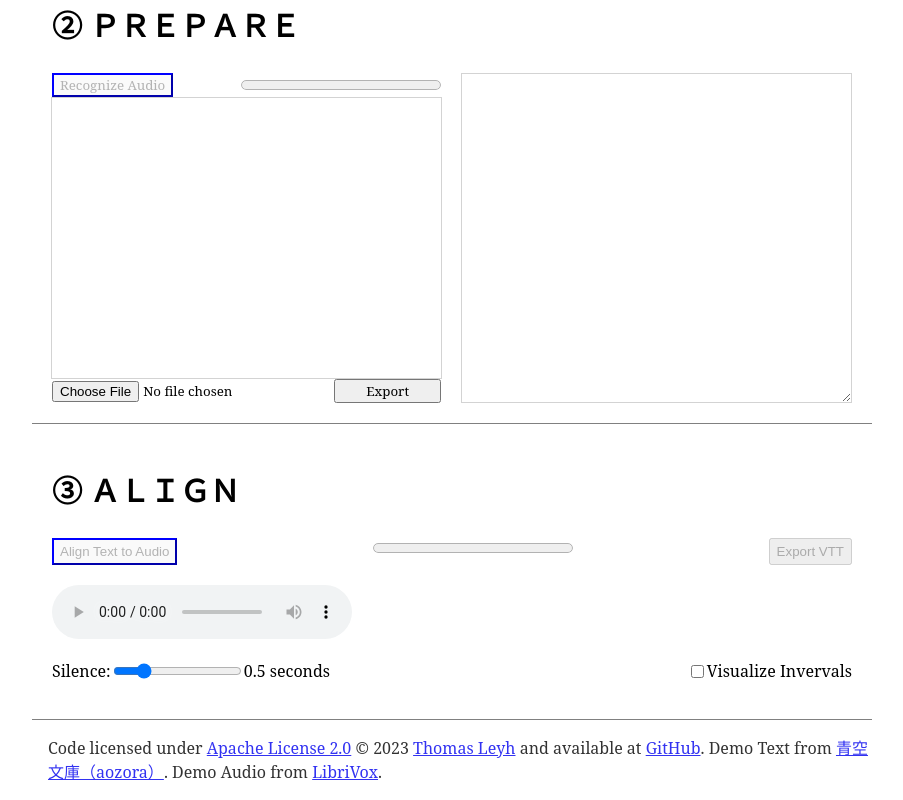
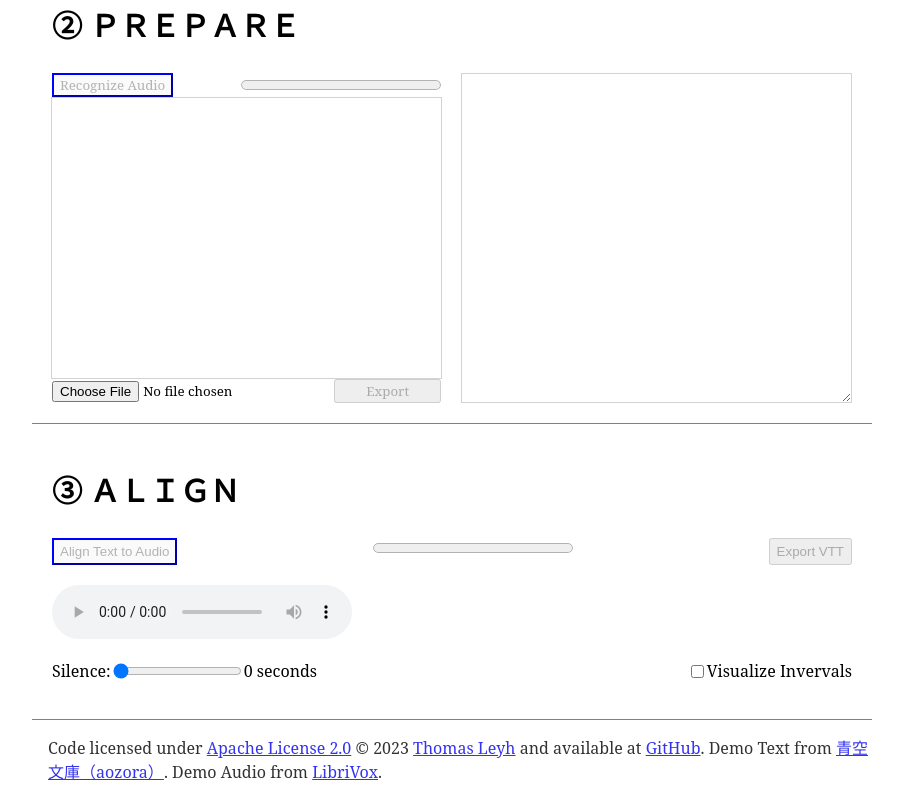
Before and after one commit to leyhline/ja-align, a Vue app: page / in a window 1280 px wide. Shown: the part 274-1074 px from the top of the page, without its empty margins (188-1091 px from the left). Built offline with nearby package versions, Linux system fonts and the light colour scheme; a web font is replaced by a local one.

Commit message:
group words to terms

```diff
--- a/src/components/AlignText.vue
+++ b/src/components/AlignText.vue
@@ -8,8 +8,10 @@ const props = defineProps<{ recognitionResults?: VoskOutput; text?: string; audi
 const paragraphGroups: [number, number, number, number][][] = reactive([])
 const audioElem = ref<HTMLAudioElement | null>(null)
 const progressValue = ref<0 | 1 | undefined>(0)
-const alignPossible = computed(() => Boolean(props.recognitionResults && props.text && props.audio))
-const dataAvailable = computed(() => Boolean(props.text && paragraphGroups.length > 0))
+const alignPossible = computed<boolean>(() =>
+  Boolean(props.recognitionResults && props.text && props.audio)
+)
+const dataAvailable = computed<boolean>(() => Boolean(props.text && paragraphGroups.length > 0))
 
 function align(recognitionResults: VoskOutput, text: string): void {
   const modelUrl = new URL('/unidic-mecab-2.1.2_bin.zip', import.meta.url)
@@ -78,6 +80,7 @@ function exportAsVtt() {
   a.href = url
   a.download = 'subtitle.vtt'
   a.click()
+  URL.revokeObjectURL(url)
 }
 
 function triggerAlign() {
--- a/src/components/AlignTextOutput.vue
+++ b/src/components/AlignTextOutput.vue
@@ -7,10 +7,31 @@ const props = defineProps<{
   playAudio: (start: number, end: number) => void
 }>()
 
-const minSilenceDuration = ref<number>(0.5)
+const minSilenceDuration = ref<number>(0)
 const visualizeIntervals = ref<boolean>(false)
 
-const displayGroups = computed(() => props.paragraphGroups)
+const displayGroups = computed<[number, number, number, number][][]>(() => {
+  if (minSilenceDuration.value <= 0) {
+    return props.paragraphGroups
+  } else {
+    return props.paragraphGroups.map((paragraphIntervals) =>
+      paragraphIntervals.reduce<[number, number, number, number][]>((acc, currentInterval) => {
+        const lastInterval = acc[acc.length - 1]
+        if (!lastInterval) {
+          return [currentInterval]
+        } else {
+          const [_x, y, start, end] = currentInterval
+          const [lastX, _lastY, lastStart, lastEnd] = lastInterval
+          if (start - lastEnd > minSilenceDuration.value) {
+            return [...acc, currentInterval]
+          } else {
+            return [...acc.slice(0, acc.length - 1), [lastX, y, lastStart, end]]
+          }
+        }
+      }, [])
+    )
+  }
+})
 </script>
 
 <template>
@@ -18,14 +39,7 @@ const displayGroups = computed(() => props.paragraphGroups)
     <div class="controls">
       <div>
         <label for="silence">Silence: </label>
-        <input
-          id="silence"
-          type="range"
-          v-model="minSilenceDuration"
-          min="0.1"
-          max="2"
-          step="0.1"
-        />
+        <input id="silence" type="range" v-model="minSilenceDuration" min="0" max="2" step="0.01" />
         <span>{{ minSilenceDuration }} seconds</span>
       </div>
       <div>
--- a/src/components/RecognizeAudio.vue
+++ b/src/components/RecognizeAudio.vue
@@ -1,13 +1,17 @@
 <script setup lang="ts">
+import type { VoskOutput } from '@/align/align'
 import RecognizeAudioOutput from '@/components/RecognizeAudioOutput.vue'
-import { recognize, type Result } from '@/vosk/vosk'
+import { recognize } from '@/vosk/vosk'
 import { computed, reactive, ref } from 'vue'
 
 const sentences: string[] = reactive([])
-const emit = defineEmits<{ done: [results: Result[]] }>()
+const results = ref<VoskOutput>([])
+const emit = defineEmits<{ done: [results: VoskOutput] }>()
 const props = defineProps<{ buffer?: ArrayBuffer }>()
 const progressValue = ref<0 | 1 | undefined>(0)
-const buttonDisabled = computed(() => !(props.buffer && progressValue.value !== undefined))
+const buttonDisabled = computed<boolean>(
+  () => !(props.buffer && progressValue.value !== undefined && results.value.length === 0)
+)
 
 function recognizeAudio() {
   if (!props.buffer) return
@@ -15,14 +19,38 @@ function recognizeAudio() {
   recognize(props.buffer, (resultText, resultIndex) => {
     sentences[resultIndex] = resultText
   })
-    .then((results) => {
+    .then((res) => {
       progressValue.value = 1
-      emit('done', results)
+      results.value = res
+      emit('done', res)
     })
     .catch((error) => {
       progressValue.value = 0
       throw error
     })
+}
+
+function exportResults(): void {
+  const blob = new Blob([JSON.stringify(results.value)], { type: 'application/json' })
+  const url = URL.createObjectURL(blob)
+  const a = document.createElement('a')
+  a.href = url
+  a.download = 'vosk.json'
+  a.click()
+  URL.revokeObjectURL(url)
+}
+
+function importResults(event: Event): void {
+  const input = event.target as HTMLInputElement
+  if (!input.files) return
+  const file = input.files[0]
+  file.text().then((text) => {
+    const importedResults: VoskOutput = JSON.parse(text)
+    results.value = importedResults
+    sentences.length = 0
+    importedResults.forEach((result) => sentences.push(result.text))
+    emit('done', importedResults)
+  })
 }
 </script>
 
@@ -36,8 +64,13 @@ function recognizeAudio() {
     </div>
     <RecognizeAudioOutput :sentences="sentences" />
     <div class="import-export">
-      <input type="file" accept="application/json" />
-      <input type="button" value="Export" />
+      <input
+        type="file"
+        accept="application/json"
+        :disabled="sentences.length > 0"
+        @change="importResults"
+      />
+      <input type="button" value="Export" :disabled="results.length === 0" @click="exportResults" />
     </div>
   </div>
 </template>
--- a/src/components/TextArea.vue
+++ b/src/components/TextArea.vue
@@ -5,14 +5,10 @@ const props = defineProps<{ text?: string }>()
 const emit = defineEmits<{ change: [text: string] }>()
 const outputElem = ref<HTMLTextAreaElement | null>(null)
 
-watch(
-  () => props.text,
-  (text) => {
-    emit('change', text || '')
-    if (!outputElem.value) return
-    outputElem.value.scrollTo({ top: outputElem.value.scrollHeight, behavior: 'smooth' })
-  }
-)
+watch(props, ({ text }) => {
+  emit('change', text || '')
+  if (!outputElem.value) return
+})
 
 function onChange(event: Event): void {
   const target = event.target as HTMLTextAreaElement
```
Also changed, not shown: .eslintrc.cjs.
